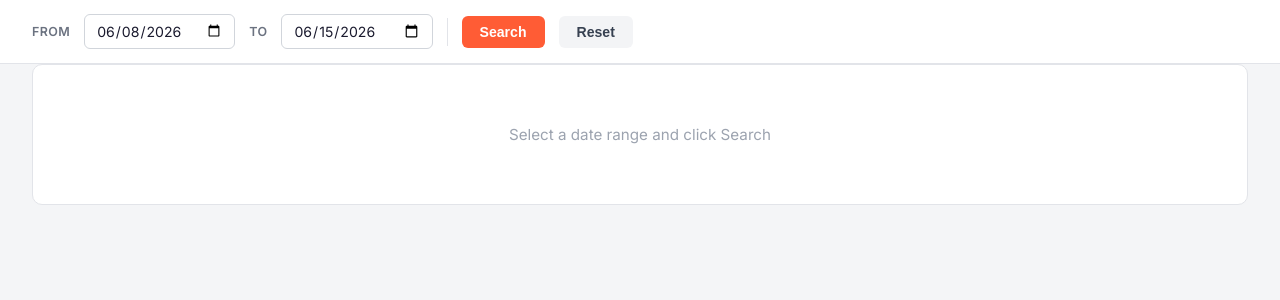
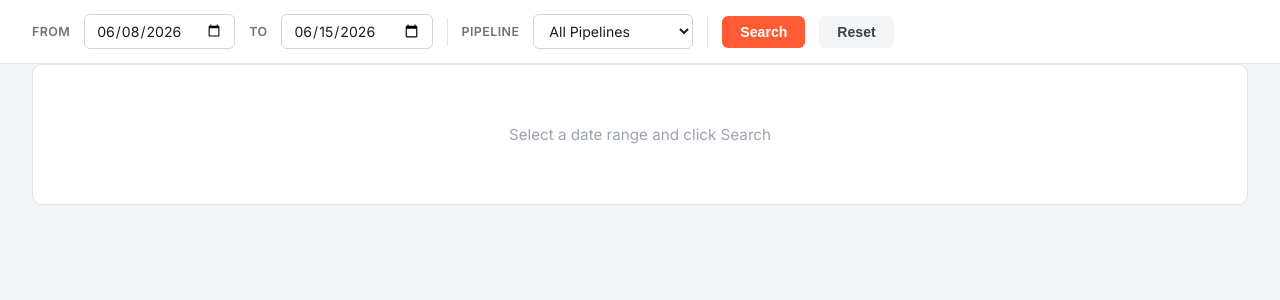
Before and after one commit to atbeas/hubspot-deal-dashboard, a Flask app: page / in a window 1280 px wide. Shown: the part 73-373 px from the top of the page. Run offline with Flask 3, Linux system fonts and the light colour scheme; the visitor is signed in with stand-in values (Sample User, id 1); data that the repository does not hold is empty.

Commit message:
Add pipeline filter to deal dashboard
Co-Authored-By: Claude Sonnet 4.6 <noreply@anthropic.com>

```diff
--- a/app.py
+++ b/app.py
@@ -51,7 +51,7 @@ def logout():
 @app.route("/")
 @login_required
 def index():
-    # Fetch rs_partner enum options to pass into the template
+    # Fetch rs_partner enum options
     client_options = []
     resp = requests.get(
         f"{BASE_URL}/crm/v3/properties/deals/rs_partner",
@@ -64,7 +64,15 @@ def index():
             for o in data.get("options", [])
             if not o.get("hidden")
         ]
-    return render_template("index.html", client_options=client_options)
+
+    # Fetch deal pipelines
+    pipeline_options = []
+    resp = requests.get(f"{BASE_URL}/crm/v3/pipelines/deals", headers=HEADERS)
+    if resp.ok:
+        for p in resp.json().get("results", []):
+            pipeline_options.append({"label": p["label"], "value": p["id"]})
+
+    return render_template("index.html", client_options=client_options, pipeline_options=pipeline_options)
 
 
 @app.route("/api/owners")
@@ -99,8 +107,9 @@ def get_owners():
 @app.route("/api/deals")
 @login_required
 def get_deals():
-    start = request.args.get("start")
-    end   = request.args.get("end")
+    start    = request.args.get("start")
+    end      = request.args.get("end")
+    pipeline = request.args.get("pipeline", "")
     if not start or not end:
         return jsonify({"error": "start and end required"}), 400
 
@@ -108,17 +117,19 @@ def get_deals():
     end_ms   = int(datetime.fromisoformat(end).timestamp() * 1000) + 86399999
 
     properties = [
-        "dealname", "createdate", "dealstage", "amount", "hubspot_owner_id",
+        "dealname", "createdate", "dealstage", "pipeline", "amount", "hubspot_owner_id",
         "business_needs",
     ] + list(ROLE_PROPS.values())
 
+    filters = [
+        {"propertyName": "createdate", "operator": "GTE", "value": str(start_ms)},
+        {"propertyName": "createdate", "operator": "LTE", "value": str(end_ms)},
+    ]
+    if pipeline:
+        filters.append({"propertyName": "pipeline", "operator": "EQ", "value": pipeline})
+
     payload = {
-        "filterGroups": [{
-            "filters": [
-                {"propertyName": "createdate", "operator": "GTE", "value": str(start_ms)},
-                {"propertyName": "createdate", "operator": "LTE", "value": str(end_ms)},
-            ]
-        }],
+        "filterGroups": [{"filters": filters}],
         "properties": properties,
         "sorts": [{"propertyName": "createdate", "direction": "DESCENDING"}],
         "limit": 200,
--- a/templates/index.html
+++ b/templates/index.html
@@ -29,6 +29,12 @@
       font-size: .88rem; font-family: inherit; color: #1a1a2e; outline: none;
     }
     input[type="date"]:focus { border-color: #ff5c35; }
+    select.filter-select {
+      border: 1px solid #d1d5db; border-radius: 6px; padding: 7px 11px;
+      font-size: .88rem; font-family: inherit; color: #1a1a2e; outline: none;
+      background: #fff; cursor: pointer; min-width: 160px;
+    }
+    select.filter-select:focus { border-color: #ff5c35; }
     .sep { width: 1px; height: 28px; background: #e2e4e9; }
 
     .btn { padding: 8px 18px; border-radius: 6px; font-size: .88rem; font-weight: 600; cursor: pointer; border: none; transition: background .15s; }
@@ -190,6 +196,14 @@
   <label>To</label>
   <input type="date" id="endDate" />
   <div class="sep"></div>
+  <label>Pipeline</label>
+  <select class="filter-select" id="pipelineFilter">
+    <option value="">All Pipelines</option>
+    {% for p in pipeline_options %}
+    <option value="{{ p.value }}">{{ p.label }}</option>
+    {% endfor %}
+  </select>
+  <div class="sep"></div>
   <button class="btn btn-primary" onclick="loadDeals()">Search</button>
   <button class="btn btn-ghost" onclick="resetFilters()">Reset</button>
   <span id="totalLabel"></span>
@@ -245,6 +259,7 @@
     w.setDate(t.getDate() - 7);
     document.getElementById('startDate').value = w.toISOString().slice(0,10);
     document.getElementById('endDate').value   = t.toISOString().slice(0,10);
+    document.getElementById('pipelineFilter').value = '';
     document.getElementById('cardsWrap').innerHTML = '<div class="state-box">Select a date range and click Search</div>';
     document.getElementById('statsBar').style.display = 'none';
     document.getElementById('totalLabel').textContent = '';
@@ -252,17 +267,21 @@
   }
 
   async function loadDeals() {
-    const start = document.getElementById('startDate').value;
-    const end   = document.getElementById('endDate').value;
+    const start    = document.getElementById('startDate').value;
+    const end      = document.getElementById('endDate').value;
+    const pipeline = document.getElementById('pipelineFilter').value;
     if (!start || !end) return showToast('Pick a date range first', true);
 
     document.getElementById('cardsWrap').innerHTML =
       '<div class="state-box"><span class="spinner"></span>Loading deals from HubSpot…</div>';
     document.getElementById('statsBar').style.display = 'none';
 
+    const params = new URLSearchParams({ start, end });
+    if (pipeline) params.set('pipeline', pipeline);
+
     try {
       const [dealsResp] = await Promise.all([
-        fetch(`/api/deals?start=${start}&end=${end}`),
+        fetch(`/api/deals?${params}`),
         allOwners.length ? Promise.resolve() : loadOwners(),
       ]);
       const data = await dealsResp.json();
```
